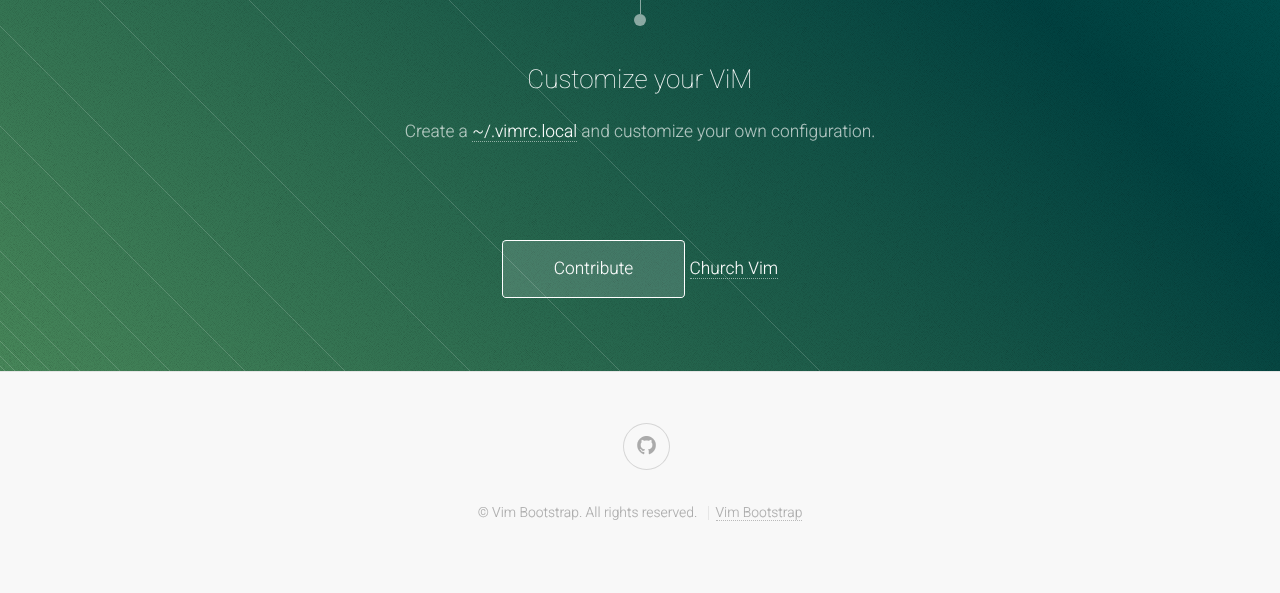
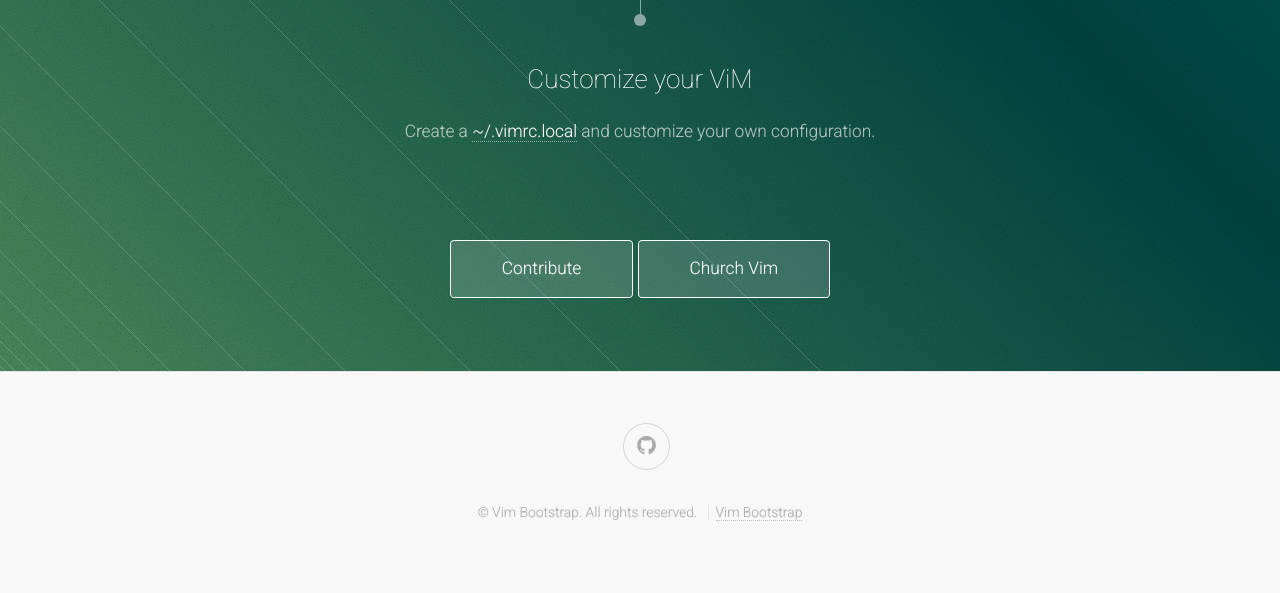
Before and after one commit to editor-bootstrap/vim-bootstrap, a Python web app: template templates/index.html in a window 1280 px wide. Shown: the part 2392-2985 px from the top of the page. Run offline with Jinja, Linux system fonts and the light colour scheme; the template is opened without the code that fills it: most values are stand-ins (such as "Sample title", 1, 10 or a date in 2020); some libraries are stand-ins or nearby versions.

Commit message:
set Church vim button

```diff
--- a/templates/index.html
+++ b/templates/index.html
@@ -128,7 +128,7 @@
 							<div class="12u">
 								<footer>
 									<a href="https://github.com/avelino/vim-bootstrap" class="button">Contribute</a>
-									<a href="http://www.avelino.xxx/2015/03/church-vim">Church Vim</a>
+									<a href="http://www.avelino.xxx/2015/03/church-vim" class="button">Church Vim</a>
 								</footer>
 							</div>
 						</div>
```
